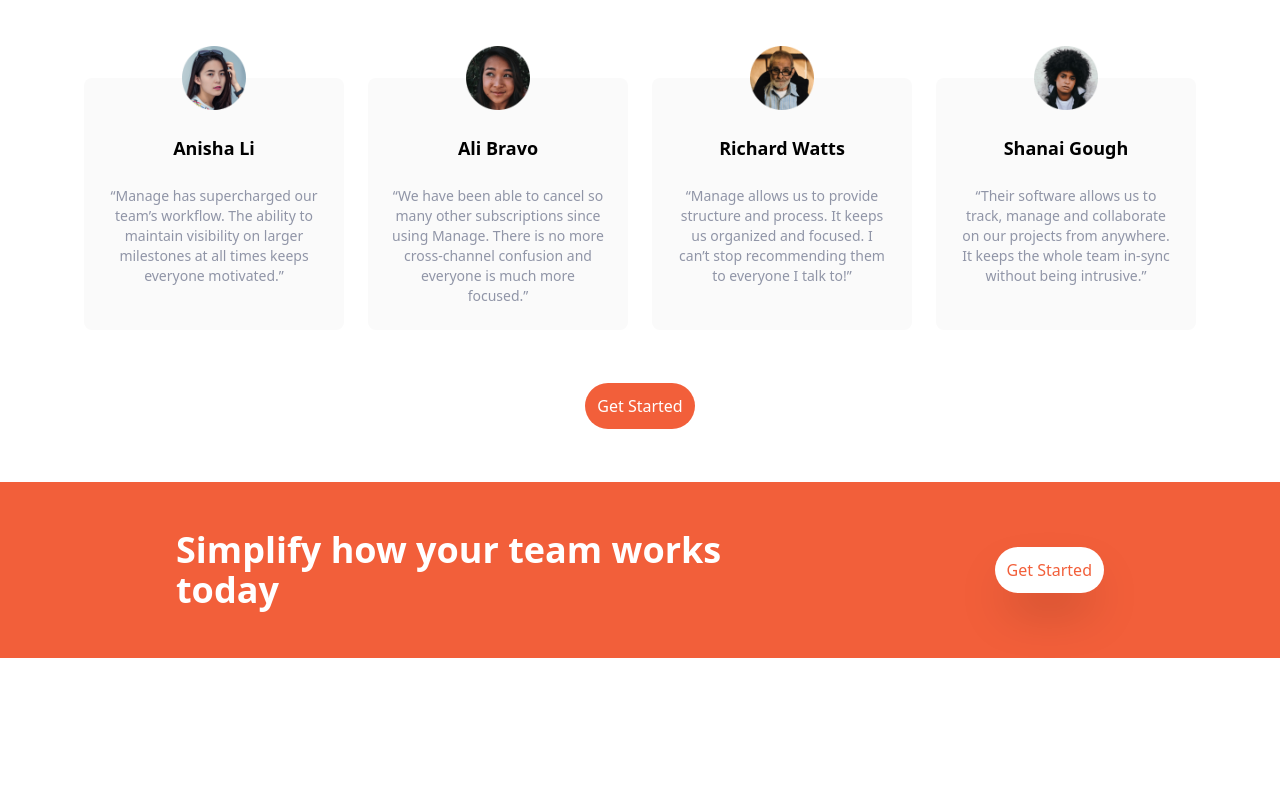
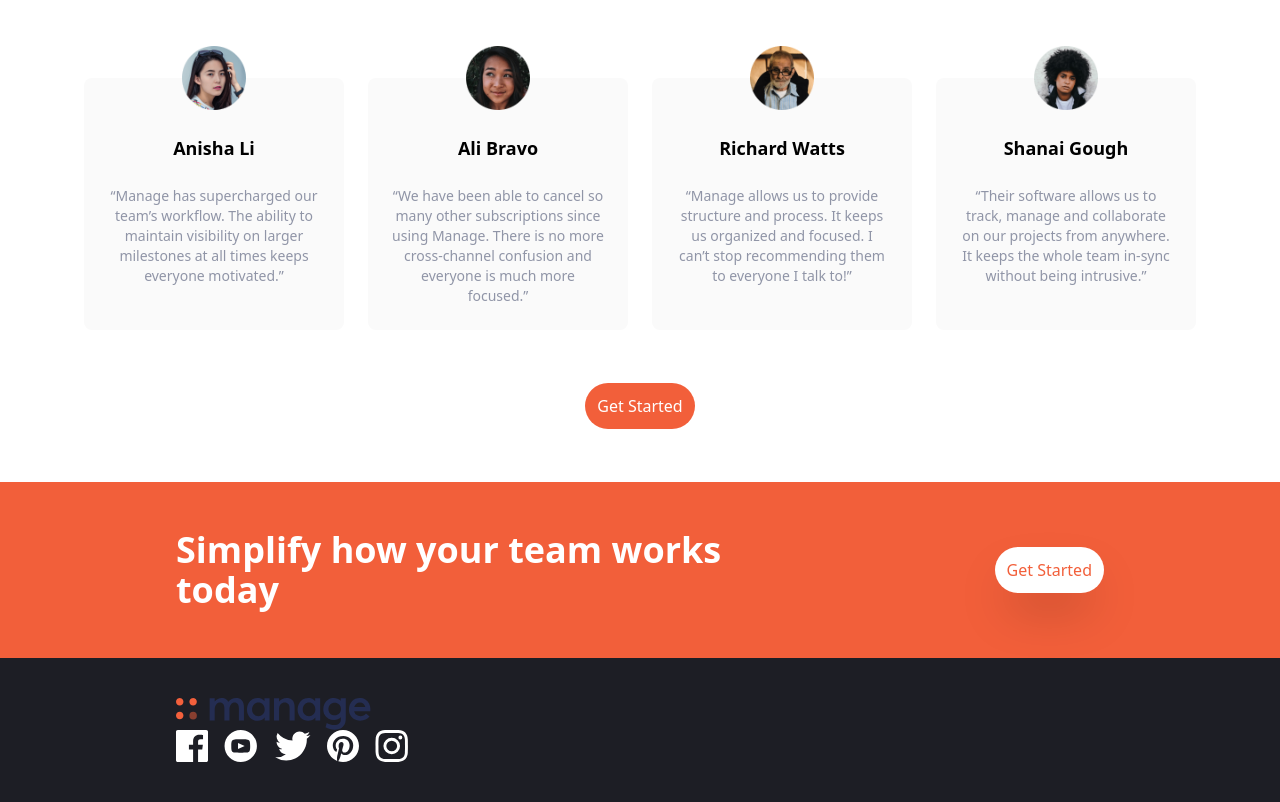
Before and after one commit to Westc13/manage-tw-fem, a website: page index.html in a window 1280 px wide. Shown: the part 1334-2136 px from the top of the page. Before the commit the page ends 1992 px from the top, so only its background shows below. Drawn offline with Linux system fonts and the light colour scheme.

Commit message:
completed logo and social links

```diff
--- a/index.html
+++ b/index.html
@@ -274,6 +274,52 @@
         </div>
       </div>
     </section>
+
+    <!-- Footer -->
+    <footer class="bg-veryDarkBlue">
+      <!-- Flex Container -->
+      <div
+        class="container flex flex-col-reverse justify-between px-6 py-10 mx-auto space-y-8 md:flex-row md:space-y-0"
+      >
+        <!-- Logo and Social Links Container -->
+        <div
+          class="flex flex-col-reverse items-center justify-between space-y-12 md:flex-col md:space-y-0 md:items-start"
+        >
+          <!-- Logo -->
+          <div>
+            <img src="img/logo.svg" class="h-8" alt="" />
+          </div>
+
+          <!-- Social Links Container -->
+          <div class="flex justify-center space-x-4">
+            <!-- Link 1 -->
+            <a href="#">
+              <img src="img/icon-facebook.svg" alt="" class="h-8" />
+            </a>
+
+            <!-- Link 2 -->
+            <a href="#">
+              <img src="img/icon-youtube.svg" alt="" class="h-8" />
+            </a>
+
+            <!-- Link 3 -->
+            <a href="#">
+              <img src="img/icon-twitter.svg" alt="" class="h-8" />
+            </a>
+
+            <!-- Link 4 -->
+            <a href="#">
+              <img src="img/icon-pinterest.svg" alt="" class="h-8" />
+            </a>
+
+            <!-- Link 5 -->
+            <a href="#">
+              <img src="img/icon-instagram.svg" alt="" class="h-8" />
+            </a>
+          </div>
+        </div>
+      </div>
+    </footer>
   </body>
 </html>
 
```
Also changed, not shown: css/main.css, img/favicon-32x32.png (deleted).
